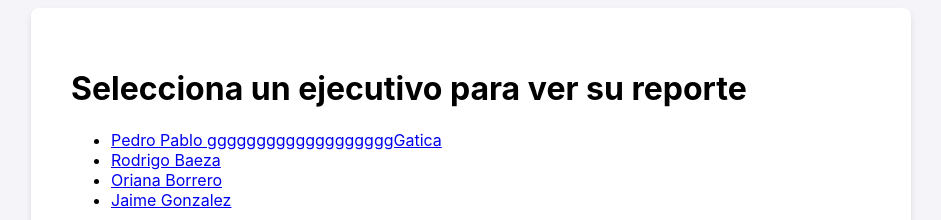
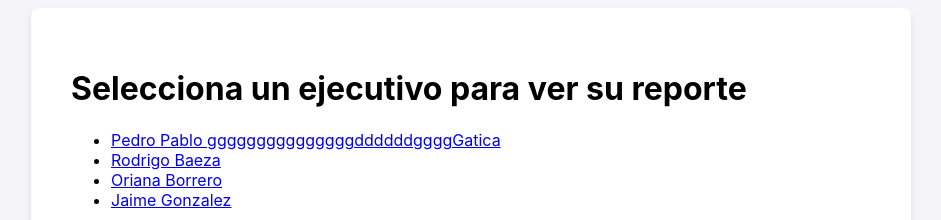
Before and after one commit to ingridbustos-G66/reportescomerciales, a plain HTML site: page index.html in a window 1280 px wide. Shown: the top 220 px of the page, without its empty margins (169-1110 px from the left). Drawn offline with nearby package versions, Linux system fonts and the light colour scheme.

Commit message:
Update index.html

```diff
--- a/index.html
+++ b/index.html
@@ -24,7 +24,7 @@
     <div class="container">
         <h1 class="text-3xl font-bold text-center mb-6">Selecciona un ejecutivo para ver su reporte</h1>
         <ul class="list-disc pl-5 space-y-2 text-lg">
-            <li><a href="reporte_pedro_pablo_gatica.html" class="text-blue-600 hover:underline">Pedro Pablo gggggggggggggggggggGatica</a></li>
+            <li><a href="reporte_pedro_pablo_gatica.html" class="text-blue-600 hover:underline">Pedro Pablo gggggggggggggggddddddggggGatica</a></li>
             <li><a href="reporte_rodrigo_baeza.html" class="text-blue-600 hover:underline">Rodrigo Baeza</a></li>
             <li><a href="reporte_oriana_borrero.html" class="text-blue-600 hover:underline">Oriana Borrero</a></li>
             <li><a href="reporte_jaime_gonzalez.html" class="text-blue-600 hover:underline">Jaime Gonzalez</a></li>
```
